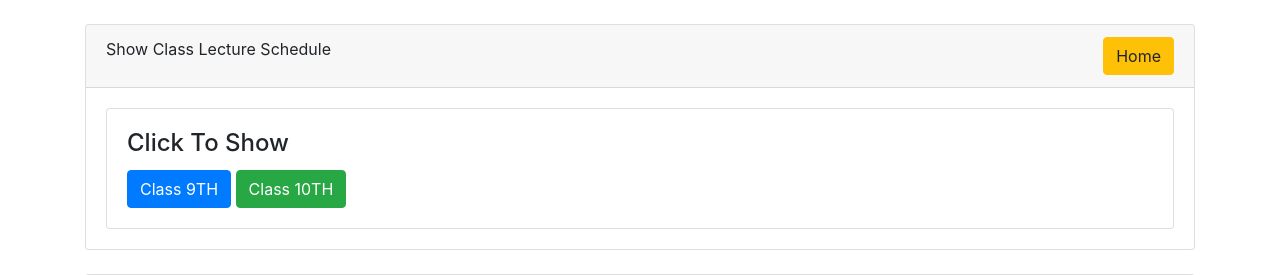
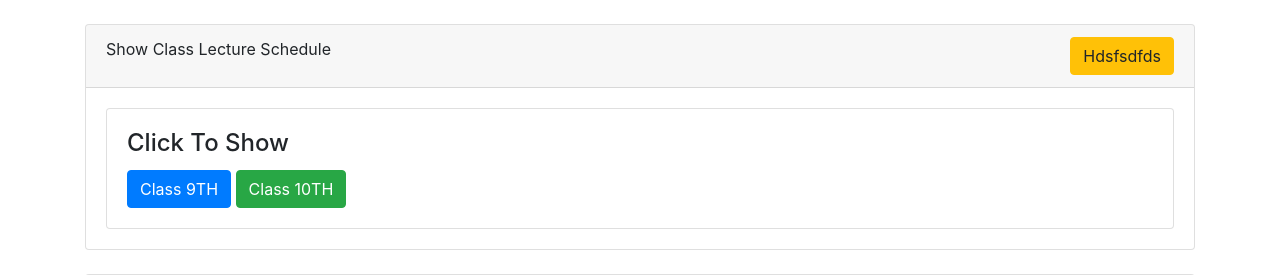
Before and after one commit to Nikhil034/AplusWeb, a PHP site: page /AplusWeb/Admin/MyClassActivity.php in a window 1280 px wide. Shown: the top 275 px of the page. Run offline with PHP 8.4, Linux system fonts and the light colour scheme; the visitor is signed in with stand-in values (Sample User, id 1); data that the repository does not hold is empty.

Commit message:
Class Activity Change

```diff
--- a/Admin/MyClassActivity.php
+++ b/Admin/MyClassActivity.php
@@ -49,7 +49,7 @@ $Status2=mysqli_query($con,"select * from outtimeteacher where Sdate='$dt'");
   <div class="card">
     <div class="card-header">
     	 Show Class Lecture Schedule
-        <a href="index.php" class="btn btn-warning" style="float: right;">Home</a>
+        <a href="index.php" class="btn btn-warning" style="float: right;">Hdsfsdfds</a>
     </div>
     <div class="card-body">
 
```
